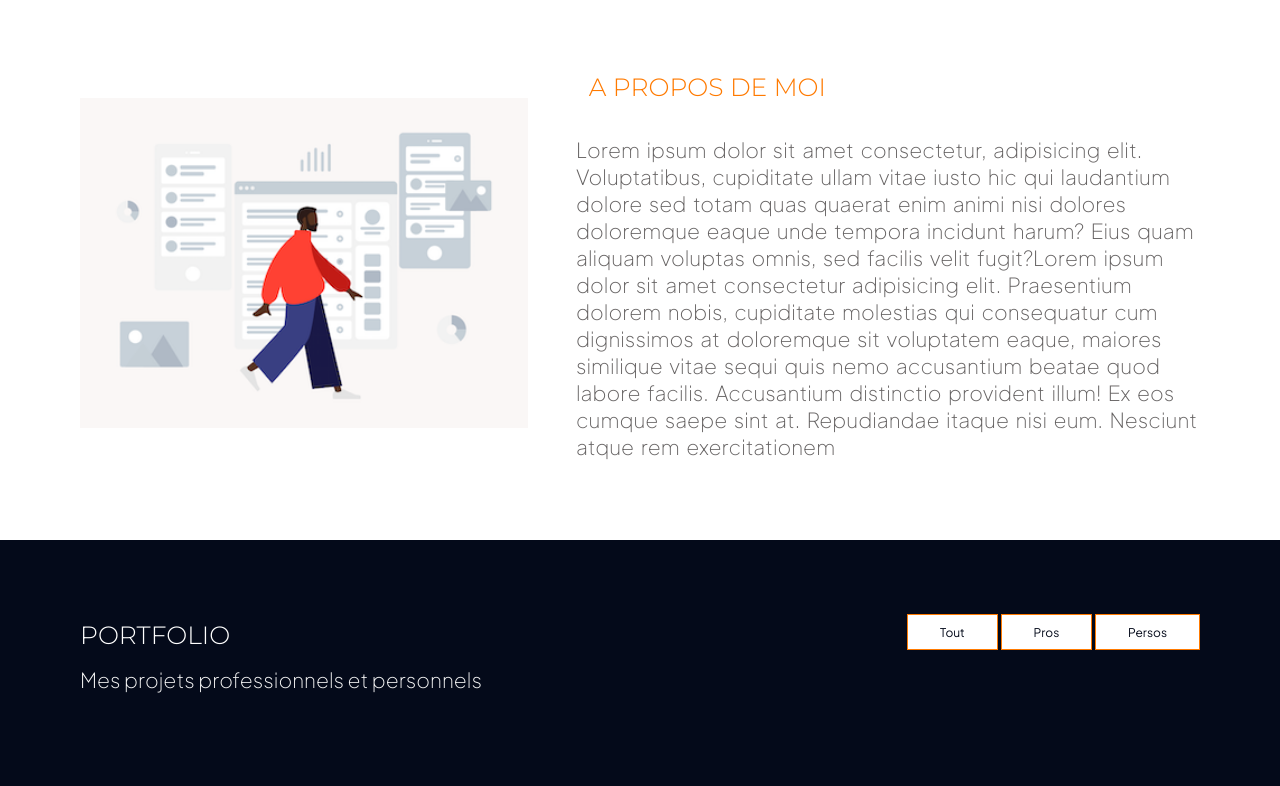
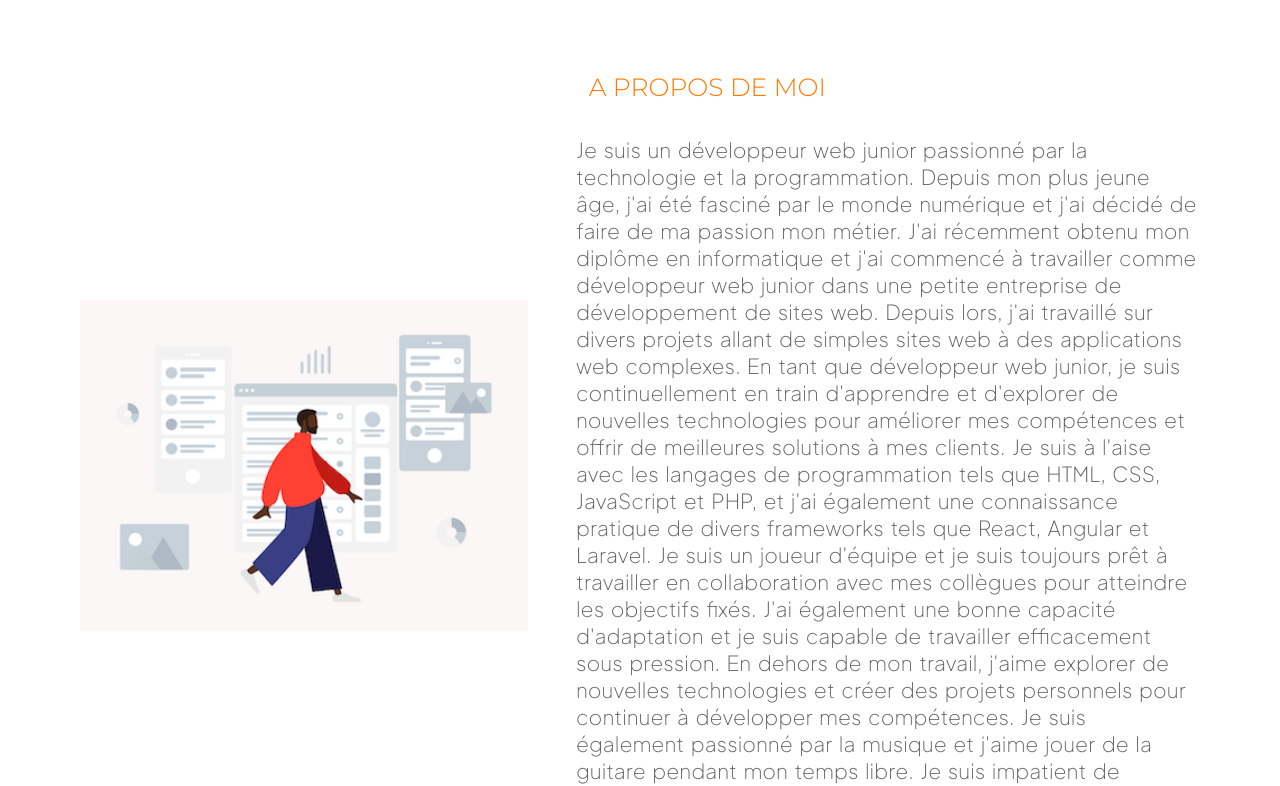
Before and after one commit to zaid83/zaid83.github.io, a website: page portfolio2023/index.html in a window 1280 px wide. Shown: the part 960-1746 px from the top of the page. Drawn offline with nearby package versions, Linux system fonts and the light colour scheme; a web font is replaced by a local one.

Commit message:
209/03/2023

```diff
--- a/portfolio2023/index.html
+++ b/portfolio2023/index.html
@@ -137,13 +137,25 @@
                 A propos de moi
             </h2>
             <p class="about__text">
-                Lorem ipsum dolor sit amet consectetur, adipisicing elit. Voluptatibus, cupiditate ullam vitae iusto
-                hic qui laudantium dolore sed totam quas quaerat enim animi nisi dolores doloremque eaque unde
-                tempora incidunt harum? Eius quam aliquam voluptas omnis, sed facilis velit fugit?Lorem ipsum dolor
-                sit amet consectetur adipisicing elit. Praesentium dolorem nobis, cupiditate molestias qui
-                consequatur cum dignissimos at doloremque sit voluptatem eaque, maiores similique vitae sequi quis
-                nemo accusantium beatae quod labore facilis. Accusantium distinctio provident illum! Ex eos cumque
-                saepe sint at. Repudiandae itaque nisi eum. Nesciunt atque rem exercitationem
+                Je suis un développeur web junior passionné par la technologie et la programmation. Depuis mon plus
+                jeune âge, j'ai été fasciné par le monde numérique et j'ai décidé de faire de ma passion mon métier.
+                J'ai récemment obtenu mon diplôme en informatique et j'ai commencé à travailler comme développeur web
+                junior dans une petite entreprise de développement de sites web. Depuis lors, j'ai travaillé sur divers
+                projets allant de simples sites web à des applications web complexes.
+                En tant que développeur web junior, je suis continuellement en train d'apprendre et d'explorer de
+                nouvelles technologies pour améliorer mes compétences et offrir de meilleures solutions à mes clients.
+                Je suis à l'aise avec les langages de programmation tels que HTML, CSS, JavaScript et PHP, et j'ai
+                également une connaissance pratique de divers frameworks tels que React, Angular et Laravel.
+                Je suis un joueur d'équipe et je suis toujours prêt à travailler en collaboration avec mes collègues
+                pour atteindre les objectifs fixés. J'ai également une bonne capacité d'adaptation et je suis capable de
+                travailler efficacement sous pression.
+
+                En dehors de mon travail, j'aime explorer de nouvelles technologies et créer des projets personnels pour
+                continuer à développer mes compétences. Je suis également passionné par la musique et j'aime jouer de la
+                guitare pendant mon temps libre.
+
+                Je suis impatient de continuer à apprendre et à croître en tant que développeur web junior et de
+                contribuer à des projets intéressants et stimulants.
             </p>
         </div>
 
--- a/portfolio2023/js/navburger.js
+++ b/portfolio2023/js/navburger.js
@@ -9,7 +9,7 @@ let links = document.querySelectorAll(".side-navigation__links");
 links.forEach(link => {
     link.addEventListener('click', function () {
         spanMiddle.style.display = "block";
-        spanBottom.style.marginTop = "5px";
+        spanBottom.style.marginTop = "4px";
         spanBottom.style.transform = "rotate(0deg)";
         spanTop.style.transform = "rotate(0deg)";
         menu.classList.remove("open");
@@ -27,14 +27,14 @@ function menuburger() {
 
         menu.classList.add("open");
         spanMiddle.style.display = "none";
-        spanBottom.style.marginTop = "-5px";
+        spanBottom.style.marginTop = "-4px";
         spanBottom.style.transform = "rotate(45deg)";
         spanTop.style.transform = "rotate(-45deg)";
         modal.classList.remove('hidden');
 
     } else {
         spanMiddle.style.display = "block";
-        spanBottom.style.marginTop = "5px";
+        spanBottom.style.marginTop = "4px";
         spanBottom.style.transform = "rotate(0deg)";
         spanTop.style.transform = "rotate(0deg)";
         menu.classList.remove("open");
--- a/portfolio2023/package.json
+++ b/portfolio2023/package.json
@@ -7,5 +7,9 @@
     "sass": "sass --watch sass/main.scss css/style.css"
   },
   "author": "Zaid Chakir",
-  "license": "ISC"
+  "license": "ISC",
+  "dependencies": {
+    "live-server": "^1.2.2",
+    "sass": "^1.60.0"
+  }
 }
--- a/portfolio2023/sass/layout/_navigation.scss
+++ b/portfolio2023/sass/layout/_navigation.scss
@@ -49,19 +49,19 @@
     &__burger {
         display: none;
 
-        position: absolute;
-        right: 1rem;
-        top: 0.2rem;
+
 
         @include respond(tab-port) {
-            z-index: 2000;
+
             display: flex;
             flex-direction: column;
+            z-index: 2000;
+            cursor: pointer;
         }
 
         & span {
-            width: 5rem;
-            height: 1rem;
+            width: 4rem;
+            height: 0.6rem;
             background: $color-secondary;
             margin-top: 4px;
             transition: 0.3s;
```
Also changed, not shown: portfolio2023/css/style.css, portfolio2023/sass/base/_base.scss (line endings or trailing spaces), portfolio2023/sass/main.css, 3 other files.
